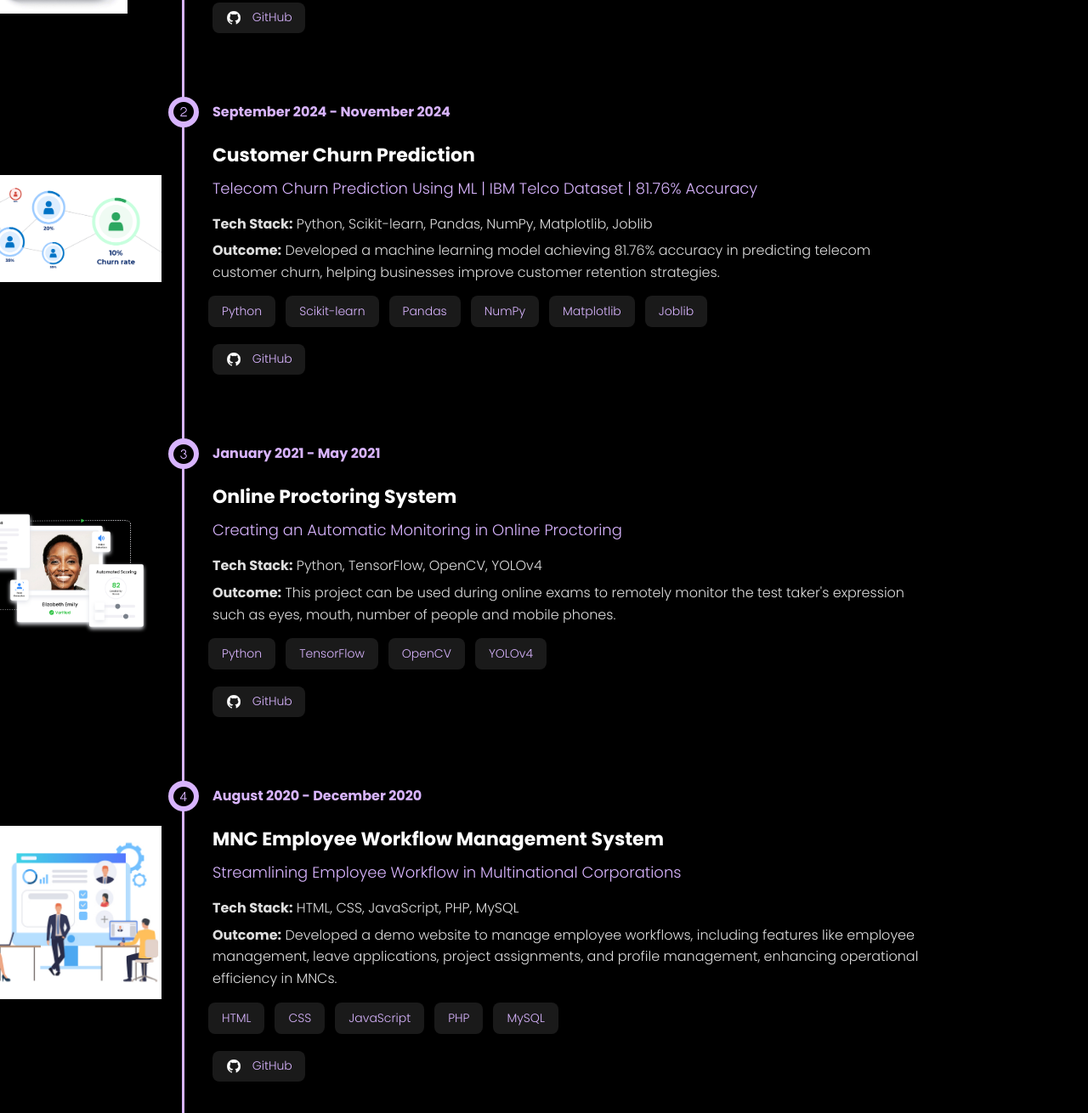
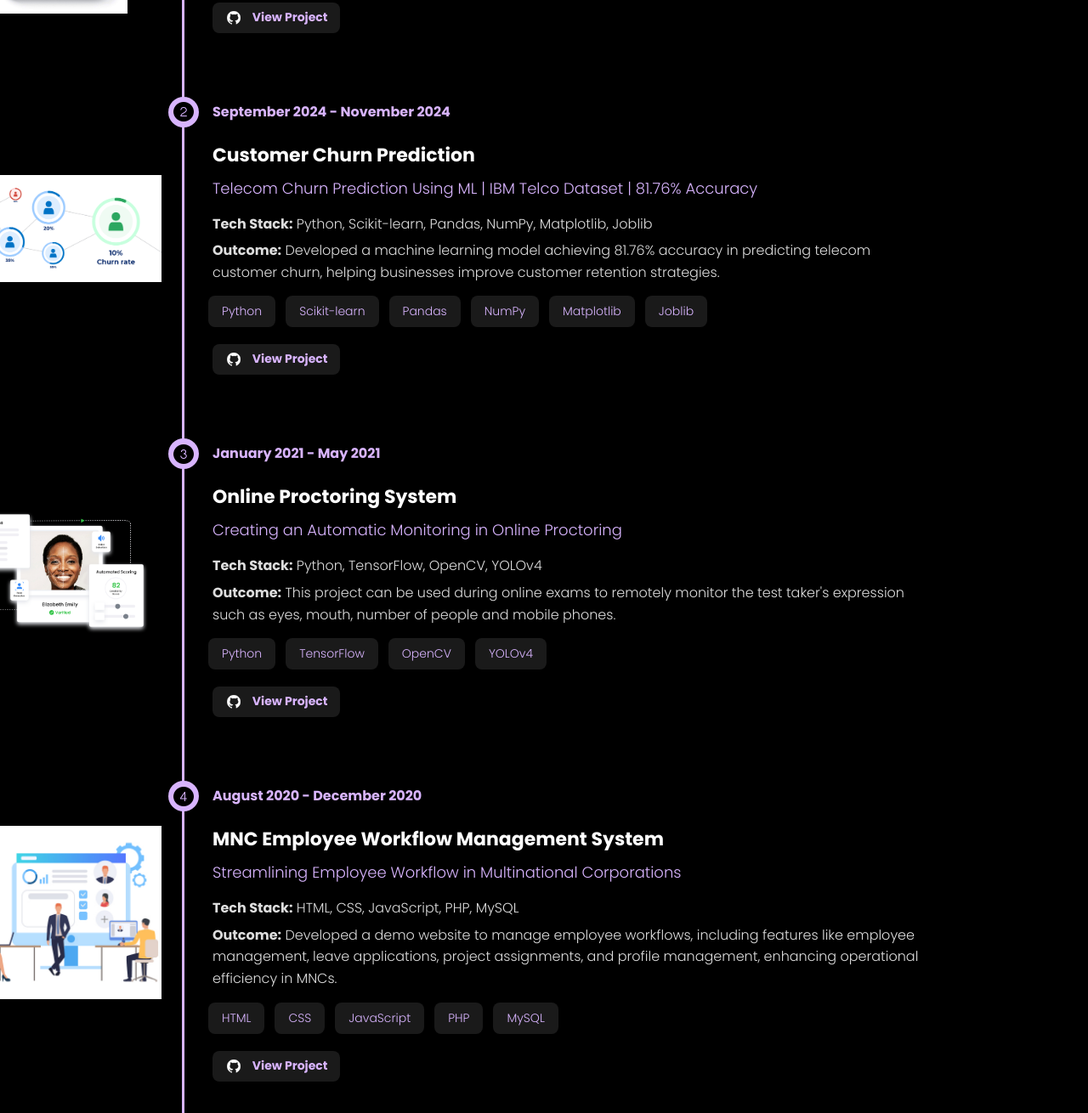
Before and after one commit to yashnitinsoni/yashnitinsoni.github.io, a plain HTML site: page index.html in a window 1280 px wide. Shown: the part 3332-4642 px from the top of the page at 85% size. Drawn offline with Linux system fonts and the light colour scheme.

Commit message:
Update index.html

```diff
--- a/index.html
+++ b/index.html
@@ -141,7 +141,7 @@
           <span class="skill-values">
             <span class="skill-icon"><img src="Images/cpp.png" alt="C++" />C++</span>,
             <span class="skill-icon"><img src="Images/python.png" alt="Python" />Python</span>,
-            <span class="skill-icon"><img src="Images/kotlin.png" alt="Kotlin" />Kotlin</span>,
+            <span class="skill-icon"><img src="Images/Kotlin.png" alt="Kotlin" />Kotlin</span>,
             <span class="skill-icon"><img src="Images/sql.png" alt="SQL" />SQL</span>,
             <span class="skill-icon"><img src="Images/js.png" alt="JavaScript" />JavaScript</span>
           </span>
@@ -152,8 +152,8 @@
           <span class="skill-values">
             <span class="skill-icon"><img src="Images/flask.png" alt="Flask" />Flask</span>,
             <span class="skill-icon"><img src="Images/react.png" alt="React.js" />React.js</span>,
-            <span class="skill-icon"><img src="Images/html.png" alt="HTML" />HTML</span>,
-            <span class="skill-icon"><img src="Images/css.png" alt="CSS" />CSS</span>
+            <span class="skill-icon"><img src="Images/HTML.png" alt="HTML" />HTML</span>,
+            <span class="skill-icon"><img src="Images/CSS.png" alt="CSS" />CSS</span>
           </span>
         </li>
         <li>
@@ -227,8 +227,8 @@
           <span>FastAPI</span> <span>TensorFlow</span> <span>OpenCV</span> <span>Streamlit</span> <span>USDA API</span>
         </div>
         <div class="github-button-container">
-          <a href="https://github.com/yashnitinsoni/AI-Nutrition-Analyzer" target="_blank" class="github-button">
-            <img src="Images/github.png" alt="GitHub Logo" class="github-icon"> GitHub
+          <a href="https://github.com/yashnitinsoni/Customer-Churn-Prediction" target="_blank" class="github-button">
+            <img src="Images/github.png" alt="GitHub Logo" class="github-icon"> <strong>View Project</strong>
           </a>
         </div>
       </div>
@@ -251,7 +251,7 @@
         </div>
         <div class="github-button-container">
           <a href="https://github.com/yashnitinsoni/Customer-Churn-Prediction" target="_blank" class="github-button">
-            <img src="Images/github.png" alt="GitHub Logo" class="github-icon"> GitHub
+            <img src="Images/github.png" alt="GitHub Logo" class="github-icon"> <strong>View Project</strong>
           </a>
         </div>
       </div>
@@ -273,8 +273,8 @@
           <span>Python</span> <span>TensorFlow</span> <span>OpenCV</span> <span>YOLOv4</span>
         </div>
         <div class="github-button-container">
-          <a href="https://github.com/yashnitinsoni/Online-Proctoring-System" target="_blank" class="github-button">
-            <img src="Images/github.png" alt="GitHub Logo" class="github-icon"> GitHub
+          <a href="https://github.com/yashnitinsoni/Customer-Churn-Prediction" target="_blank" class="github-button">
+            <img src="Images/github.png" alt="GitHub Logo" class="github-icon"> <strong>View Project</strong>
           </a>
         </div>
       </div>
@@ -296,8 +296,8 @@
           <span>HTML</span> <span>CSS</span> <span>JavaScript</span> <span>PHP</span> <span>MySQL</span>
         </div>
         <div class="github-button-container">
-          <a href="https://github.com/yashnitinsoni/MNC-Website" target="_blank" class="github-button">
-            <img src="Images/github.png" alt="GitHub Logo" class="github-icon"> GitHub
+          <a href="https://github.com/yashnitinsoni/Customer-Churn-Prediction" target="_blank" class="github-button">
+            <img src="Images/github.png" alt="GitHub Logo" class="github-icon"> <strong>View Project</strong>
           </a>
         </div>
       </div>
```
